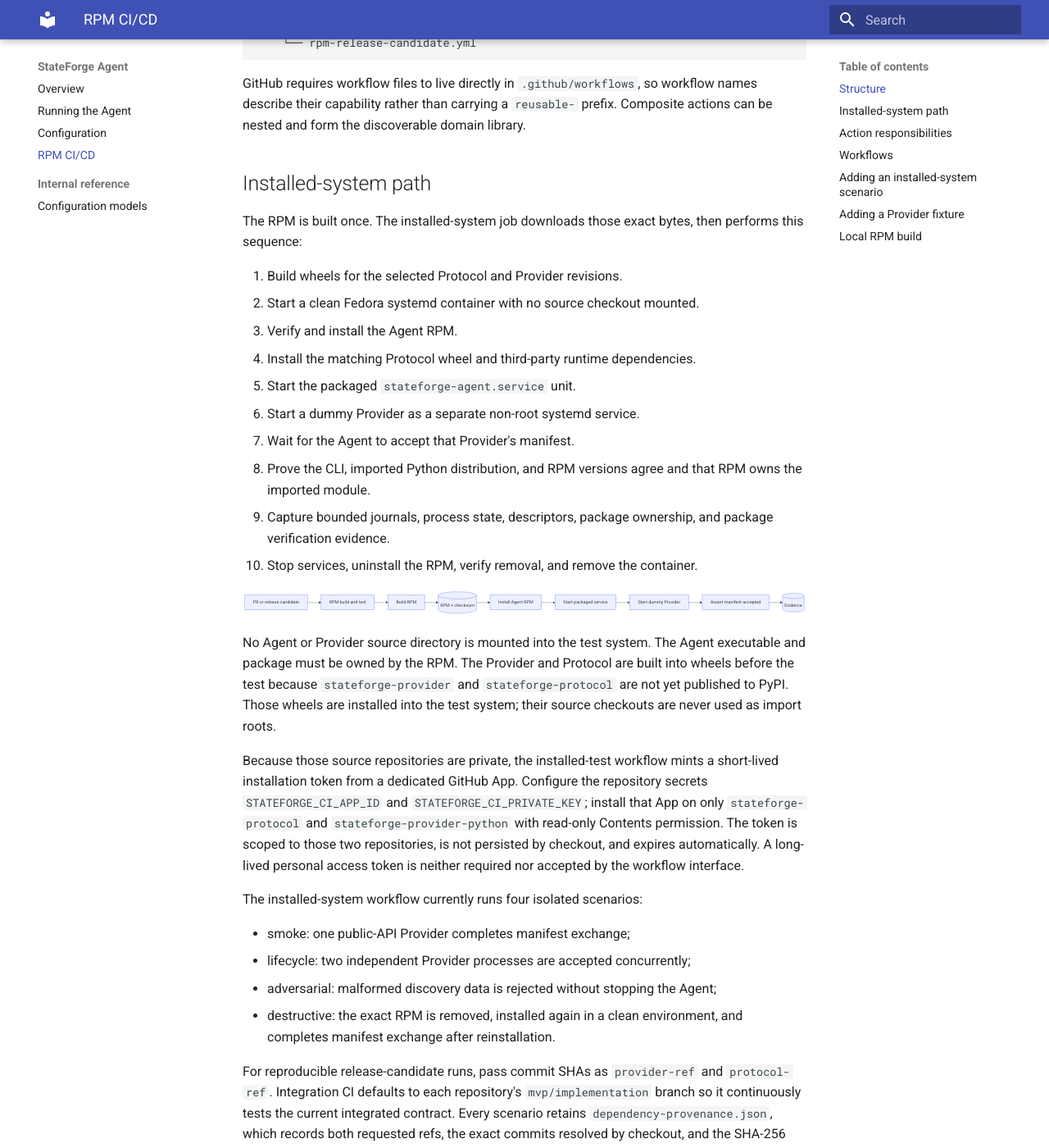
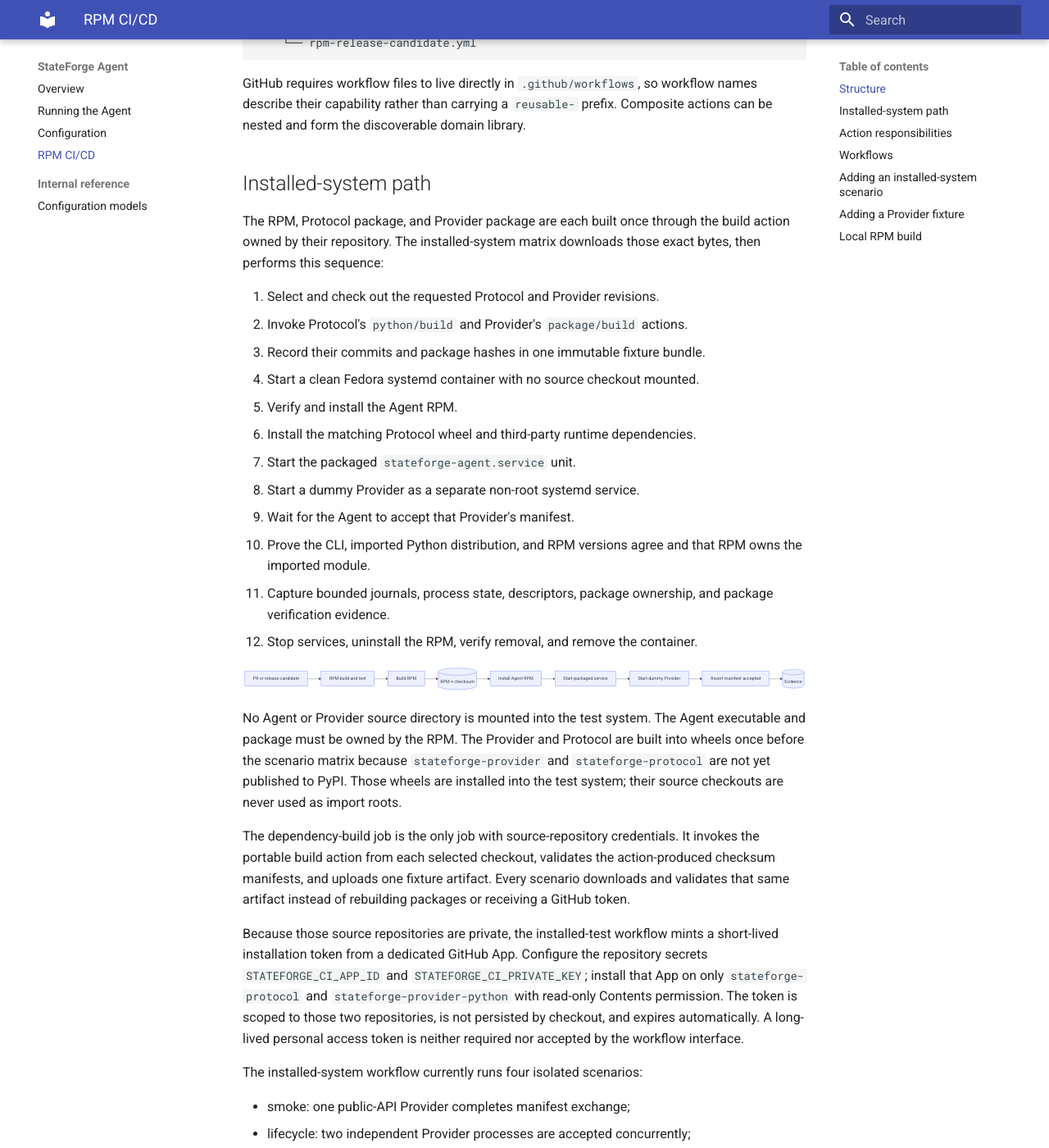
Before and after one commit to stateforge-org/stateforge-agent, an MkDocs documentation site: the page built from docs/ci-cd.md, in a window 1280 px wide and 1400 px high, scrolled down 873 px. Shown: the whole window at 82% size. Built offline with MkDocs 1.6.1 and Material for MkDocs 9.7.7, drawn with Linux system fonts in a browser that asks for light colours; some of the changed text lies outside the part shown.

Commit message:
fix(ci): reuse canonical dependency build actions

````diff
--- a/docs/ci-cd.md
+++ b/docs/ci-cd.md
@@ -47,21 +47,24 @@
 
 ## Installed-system path
 
-The RPM is built once. The installed-system job downloads those exact bytes,
-then performs this sequence:
+The RPM, Protocol package, and Provider package are each built once through
+the build action owned by their repository. The installed-system matrix
+downloads those exact bytes, then performs this sequence:
 
-1. Build wheels for the selected Protocol and Provider revisions.
-2. Start a clean Fedora systemd container with no source checkout mounted.
-3. Verify and install the Agent RPM.
-4. Install the matching Protocol wheel and third-party runtime dependencies.
-5. Start the packaged `stateforge-agent.service` unit.
-6. Start a dummy Provider as a separate non-root systemd service.
-7. Wait for the Agent to accept that Provider's manifest.
-8. Prove the CLI, imported Python distribution, and RPM versions agree and
+1. Select and check out the requested Protocol and Provider revisions.
+2. Invoke Protocol's `python/build` and Provider's `package/build` actions.
+3. Record their commits and package hashes in one immutable fixture bundle.
+4. Start a clean Fedora systemd container with no source checkout mounted.
+5. Verify and install the Agent RPM.
+6. Install the matching Protocol wheel and third-party runtime dependencies.
+7. Start the packaged `stateforge-agent.service` unit.
+8. Start a dummy Provider as a separate non-root systemd service.
+9. Wait for the Agent to accept that Provider's manifest.
+10. Prove the CLI, imported Python distribution, and RPM versions agree and
    that RPM owns the imported module.
-9. Capture bounded journals, process state, descriptors, package ownership,
+11. Capture bounded journals, process state, descriptors, package ownership,
    and package verification evidence.
-10. Stop services, uninstall the RPM, verify removal, and remove the container.
+12. Stop services, uninstall the RPM, verify removal, and remove the container.
 
 ```mermaid
 flowchart LR
@@ -82,10 +85,16 @@
 
 No Agent or Provider source directory is mounted into the test system. The
 Agent executable and package must be owned by the RPM. The Provider and
-Protocol are built into wheels before the test because
+Protocol are built into wheels once before the scenario matrix because
 `stateforge-provider` and `stateforge-protocol` are not yet
 published to PyPI. Those wheels are installed into the test system; their
 source checkouts are never used as import roots.
+
+The dependency-build job is the only job with source-repository credentials.
+It invokes the portable build action from each selected checkout, validates
+the action-produced checksum manifests, and uploads one fixture artifact.
+Every scenario downloads and validates that same artifact instead of rebuilding
+packages or receiving a GitHub token.
 
 Because those source repositories are private, the installed-test workflow
 mints a short-lived installation token from a dedicated GitHub App. Configure
@@ -116,13 +125,13 @@
 | Action | Responsibility |
 | --- | --- |
 | `rpm/build` | Build binary/source RPMs, checksums, metadata, and exact source provenance from the Agent checkout that owns the action. |
-| `rpm/test-installed/setup` | Prepare a clean RPM-installed Agent for one scenario. |
+| `rpm/test-installed/setup` | Validate the prebuilt fixture bundle and prepare a clean RPM-installed Agent for one scenario. |
 | `rpm/test-installed/<tier>/<scenario>` | Run one isolated installed-system scenario and its assertions. |
 | `rpm/test-installed/cleanup` | Preserve evidence and remove the scenario environment. |
 | `agent/install` | Create clean Fedora, install the exact RPM and dependencies, and verify package ownership. |
 | `agent/start` | Start the packaged systemd unit and wait for an explicit readiness event. |
 | `agent/collect-evidence` | Capture bounded evidence, uninstall the RPM, and clean up. |
-| `provider/create-fixture` | Build Provider and Protocol wheels and stage a selected fixture. |
+| `provider/create-fixture` | Invoke the selected Protocol and Provider checkouts' canonical package-build actions and stage their wheels with a selected fixture. |
 | `provider/start` | Run the fixture as a separate non-root systemd service. |
 | `provider/assert-manifest` | Assert the Agent accepted the Provider manifest. |
 
@@ -135,8 +144,9 @@
 ## Workflows
 
 - `rpm-build.yml` builds and uploads one immutable RPM artifact.
-- `rpm-installed-test.yml` downloads that artifact and runs the installed
-  Agent/Provider test.
+- `rpm-installed-test.yml` builds one immutable Provider fixture artifact,
+  downloads the RPM and fixture artifacts, and runs the installed
+  Agent/Provider scenario matrix.
 - `rpm-build-and-test.yml` composes the two jobs and exposes the tested
   artifact name, version, and SHA-256 digest.
 - `rpm-ci.yml` is the thin pull-request and integration-branch entry point.
````
Also changed, not shown: 9 other files.
